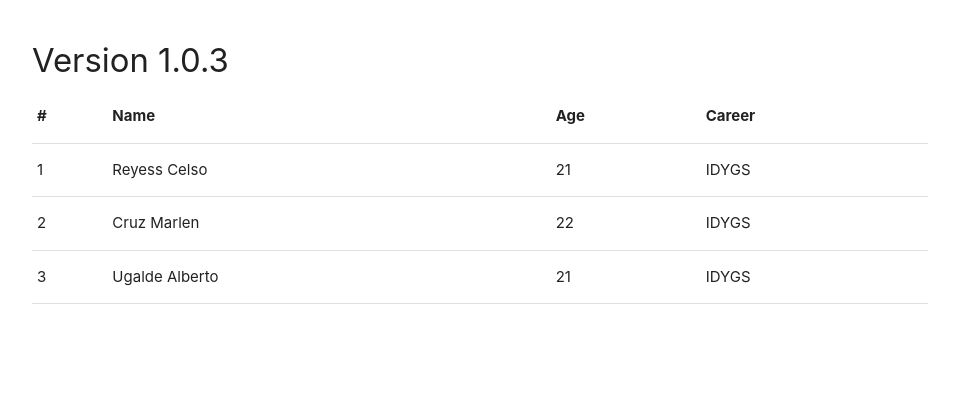
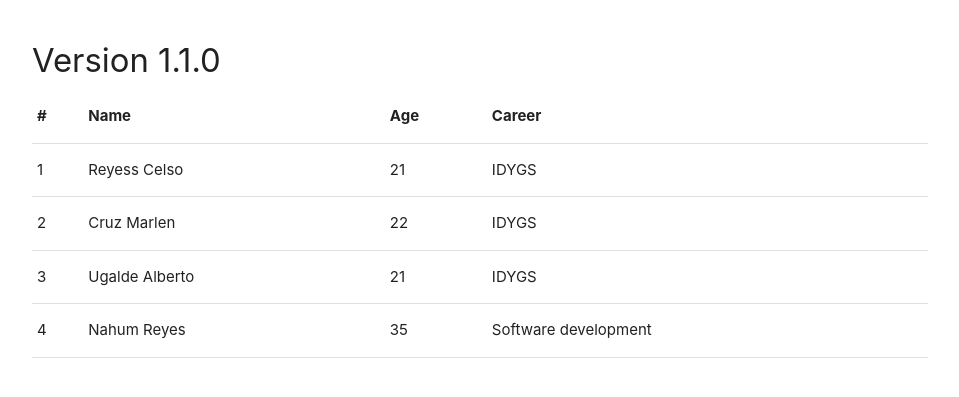
Before and after one commit to CelsoReyes2629/IGDProject, a plain HTML site: page public/index.html in a window 1280 px wide. Shown: the part 185-582 px from the top of the page, without its empty margins (160-1119 px from the left). Drawn offline with nearby package versions, Linux system fonts and the light colour scheme.

Commit message:
Se agrega nuevo elemento al array.

```diff
--- a/public/index.html
+++ b/public/index.html
@@ -12,7 +12,7 @@
     <body>
       <div class="container">
         <h1>Marlen and Celso's Webpage!!</h1>
-        <h3><sub>Version 1.0.3</sub></h3>
+        <h3><sub>Version 1.1.0</sub></h3>
       </div>
 
       <div class="container">
--- a/public/index.js
+++ b/public/index.js
@@ -32,6 +32,17 @@ var students = [
       },
       Career: "IDYGS"
     },
+    {
+      lname: "Nahum",
+      name: "Reyes",
+      age: 35,
+      birthday: {
+        year: 1986,
+        month: "March",
+        day: 20
+      },
+      Career: "Software development"
+    }
   ]
 
 var table = document.getElementsByTagName("table")[0];
```
